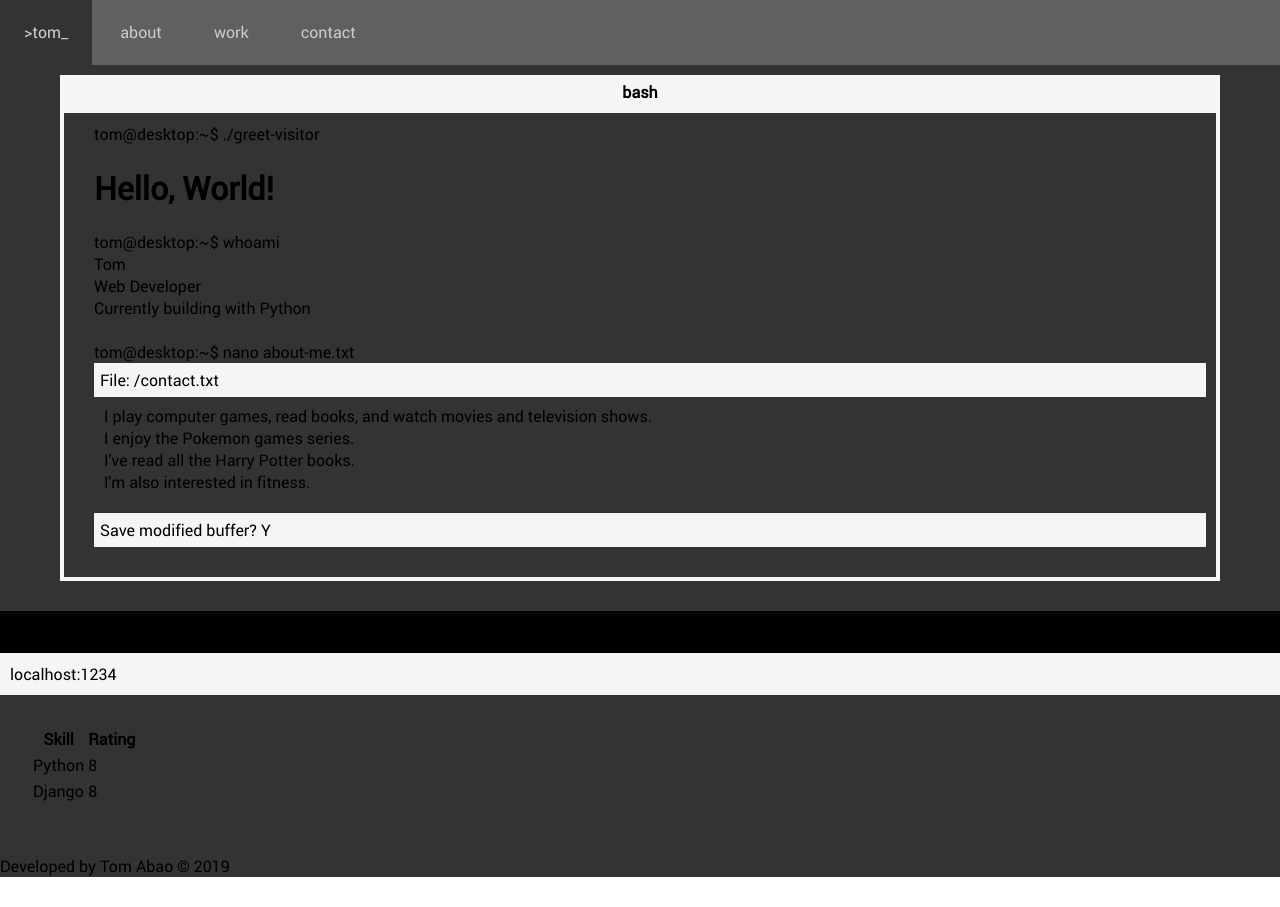
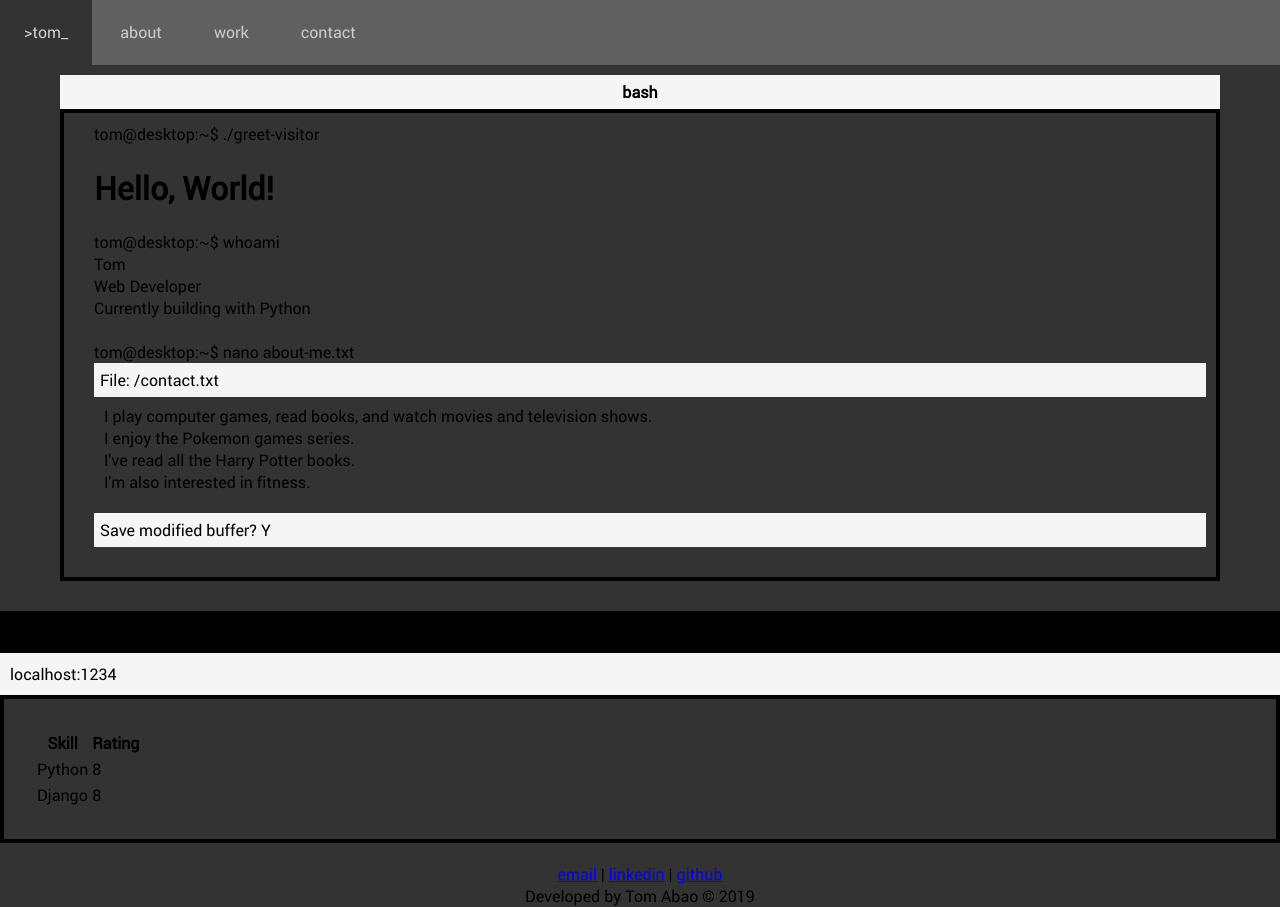
Before and after one commit to kormin/react-portfolio, a React (Create React App) app: page / in a window 1280 px wide. Before the commit the page ends 877 px from the top, so only its background shows below. Built offline with nearby package versions, Linux system fonts and the light colour scheme.

Commit message:
add contact and footer styles

```diff
--- a/src/App.js
+++ b/src/App.js
@@ -4,6 +4,7 @@ import Header from './components/Header';
 import Footer from './components/Footer';
 import Home from './components/Home';
 import Work from './components/Work';
+import Contact from './components/Contact';
 
 import './main.css';
 import './fonts/roboto-regular/stylesheet.css'
@@ -14,6 +15,7 @@ function App() {
       <Header />
       <Home />
       <Work />
+      <Contact />
       <Footer />
     </div>
   );
--- a/src/components/Footer.js
+++ b/src/components/Footer.js
@@ -4,7 +4,9 @@ class Footer extends Component {
   render() {
     return (
       // Footer
-      <footer className="row">Developed by Tom Abao &copy; 2019</footer>
+      <footer id="footer" className="row">
+        Developed by Tom Abao &copy; 2019
+      </footer>
     );
   }
 }
--- a/src/main.css
+++ b/src/main.css
@@ -50,7 +50,7 @@ ul.taskbar > li > a:hover {
 
 .terminal-content {
   border: 4px solid;
-  border-color: #f5f5f5;
+  border-color: #000000;
   padding: 8px 10px 20px 10px;
 }
 
@@ -86,6 +86,18 @@ ul.taskbar > li > a:hover {
 
 .browser-content {
   padding: 30px;
+  border: 4px solid;
+  border-color: #000000;
+}
+
+/* Contact */
+#contact {
+  text-align: center;
+}
+
+/* Footer */
+#footer {
+  text-align: center;
 }
 
 @media (min-width: 576px) {
```
